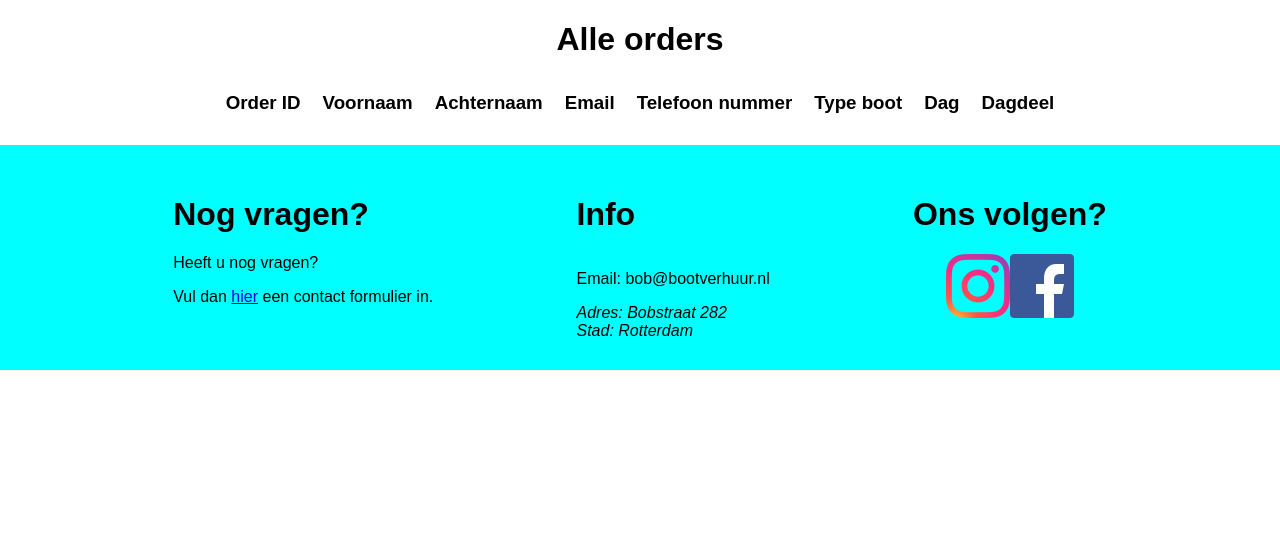
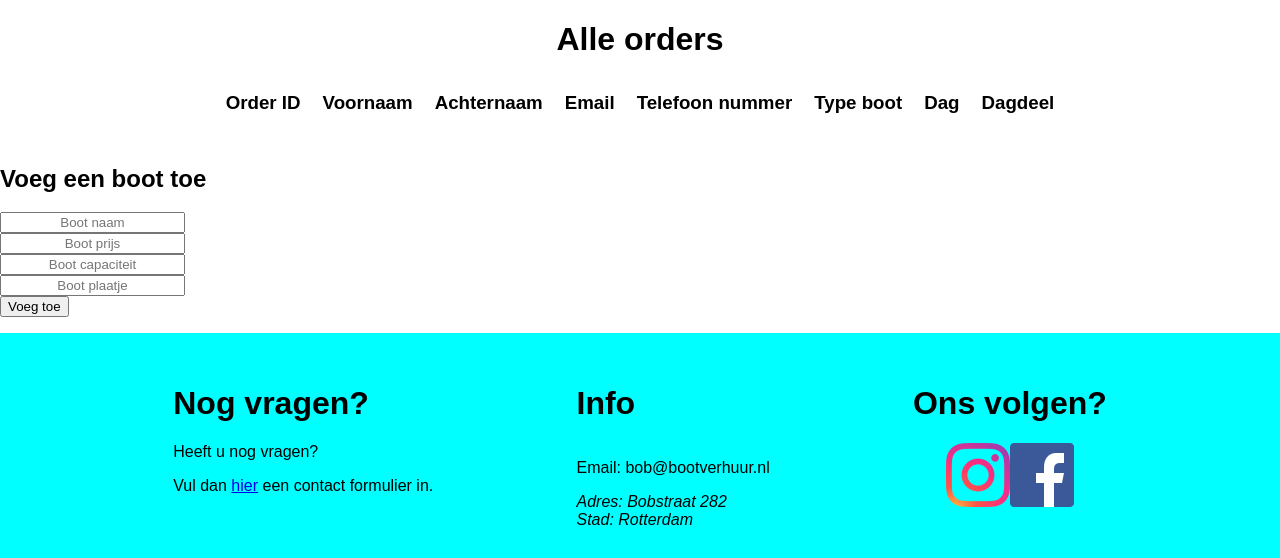
Before and after one commit to YannickWhorst/Bootverhuur-Bob, a PHP site: page /beheerder.php in a window 1280 px wide. Shown: the part 100-658 px from the top of the page. Run offline with PHP 8.4, Linux system fonts and the light colour scheme; data that the repository does not hold is empty; some libraries are stand-ins or nearby versions.

Commit message:
boot toevoegen toegevoed

```diff
--- /dev/null
+++ b/css/contact.css
@@ -0,0 +1,9 @@
+.h1Title{
+    display: flex;
+    justify-content: center;
+}
+
+.contact{
+    display: flex;
+    justify-content: center;
+}
--- a/includes/header.php
+++ b/includes/header.php
@@ -6,6 +6,7 @@
 <link rel="stylesheet" href="../css/registreren.css">
 <link rel="stylesheet" href="../css/style.css">
 <link rel="stylesheet" href="../css/beheerder.css">
+<link rel="stylesheet" href="../css/contact.css">
 
 
 <header class="navBackground">
--- a/public/beheerder.php
+++ b/public/beheerder.php
@@ -1,6 +1,7 @@
 <?php require("../includes/header.php");
       require("../src/database_functions.php");
 
+    // Data krijgen uit de database
     $orders = db_getData("SELECT * FROM orders");
 ?>
 <link rel="shortcut icon" href="../img/favicon.ico" type="image/x-icon">
@@ -31,15 +32,37 @@
             </tr>
         <?php }?>
     </table>
-
 </div>
 
 <div class="voegBootToe">
+    <h2>Voeg een boot toe</h2>
 
+    <form action="" method="post">
+        <input type="text" name="bootnaam" id="bootnaam" placeholder="Boot naam" required> <br>
+        <input type="text" name="bootprijs" id="bootprijs" placeholder="Boot prijs" required> <br>
+        <input type="text" name="bootcapaciteit" id="bootcapaciteit" placeholder="Boot capaciteit" required> <br>
+        <input type="text" name="bootimage" id="bootimage" placeholder="Boot plaatje" required> <br>
+        <input type="submit" name="toevoegen" value="Voeg toe">
+    </form>
+
+    <!-- Boot toevoegen -->
+    <?php
+
+    if(isset($_POST['toevoegen'])){
+        $naam = $_POST['bootnaam'];
+        $prijs = $_POST['bootprijs'];
+        $capaciteit = $_POST['bootcapaciteit'];
+        $plaatje = $_POST['bootimage'];
+
+        // Data inserten in de database
+        $boot = db_insertData("INSERT INTO `boten`(`boot_naam`, `boot_prijs`, `boot_capaciteit`, `boot_image`)
+                               VALUES ('$naam','$prijs','$capaciteit','$plaatje')");
+    }
+
+    ?>
 </div>
 
 <?php require("../includes/footer.php"); ?>
-
 
 <script src="http://code.jquery.com/jquery-3.4.1.min.js"></script>
 <script src="http://ajax.microsoft.com/ajax/jquery/jquery-3.4.1.min.js"></script>
--- a/public/boothuren.php
+++ b/public/boothuren.php
@@ -26,8 +26,8 @@
             <div class="bootblok">
                 <h1><?php echo $boot["boot_naam"]?></h1>
                 <img src="../img/<?php echo $boot["boot_image"]?>" class="imgKleiner">
-                <p><?php echo "&euro; " . number_format($boot["boot_prijs"],2,",",".")?></p>
-                <p><?php echo $boot["boot_capaciteit"]?></p>
+                <p><?php echo "&euro; " . number_format($boot["boot_prijs"],2,",",".")?> per uur</p>
+                <p><?php echo $boot["boot_capaciteit"]?> personen</p>
                 <a class="bootLink" href="huurFormulier.php">Deze boot huren?</a>
             </div>
         <?php }?>
--- a/public/contact.php
+++ b/public/contact.php
@@ -10,6 +10,12 @@
 <body>
     <?php require_once("../includes/header.php"); ?>
 
+    <div>
+        <h1 class="h1Title">Contact opnemen?</h1>
+        <p class="contact">Als u contact op wilt nemen, stuur dan een email naar bob@bootverhuur.nl</p>
+        <p class="contact">U ontvangt binnen 24 uur een reactie van bob</p>
+    </div>
+
     <?php require_once("../includes/footer.php"); ?>
 </body>
 </html>
```
Also changed, not shown: public/huurFormulier.php (+10 -7 lines), img/jetski.jpg (added), img/waterfiets.jpg (added).
